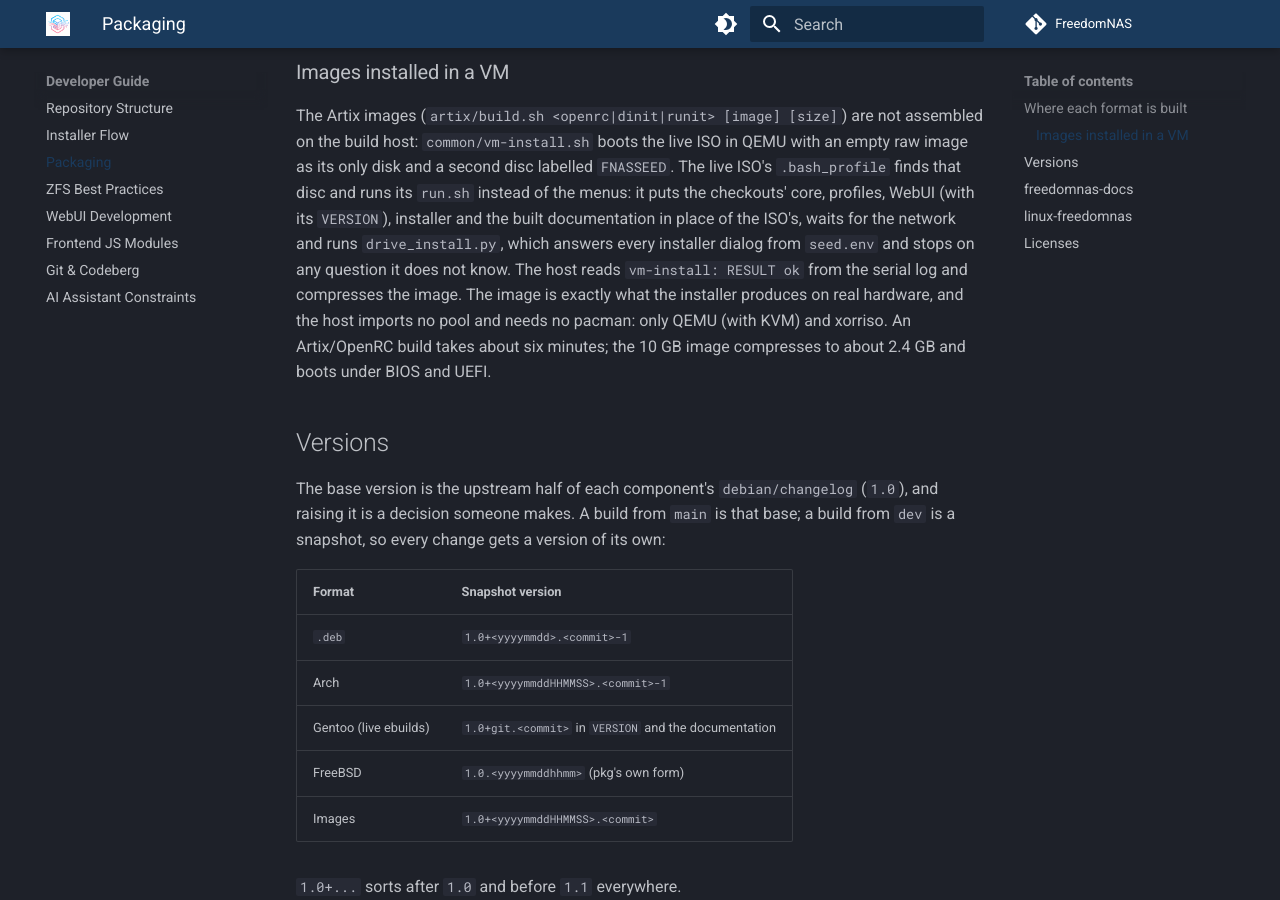
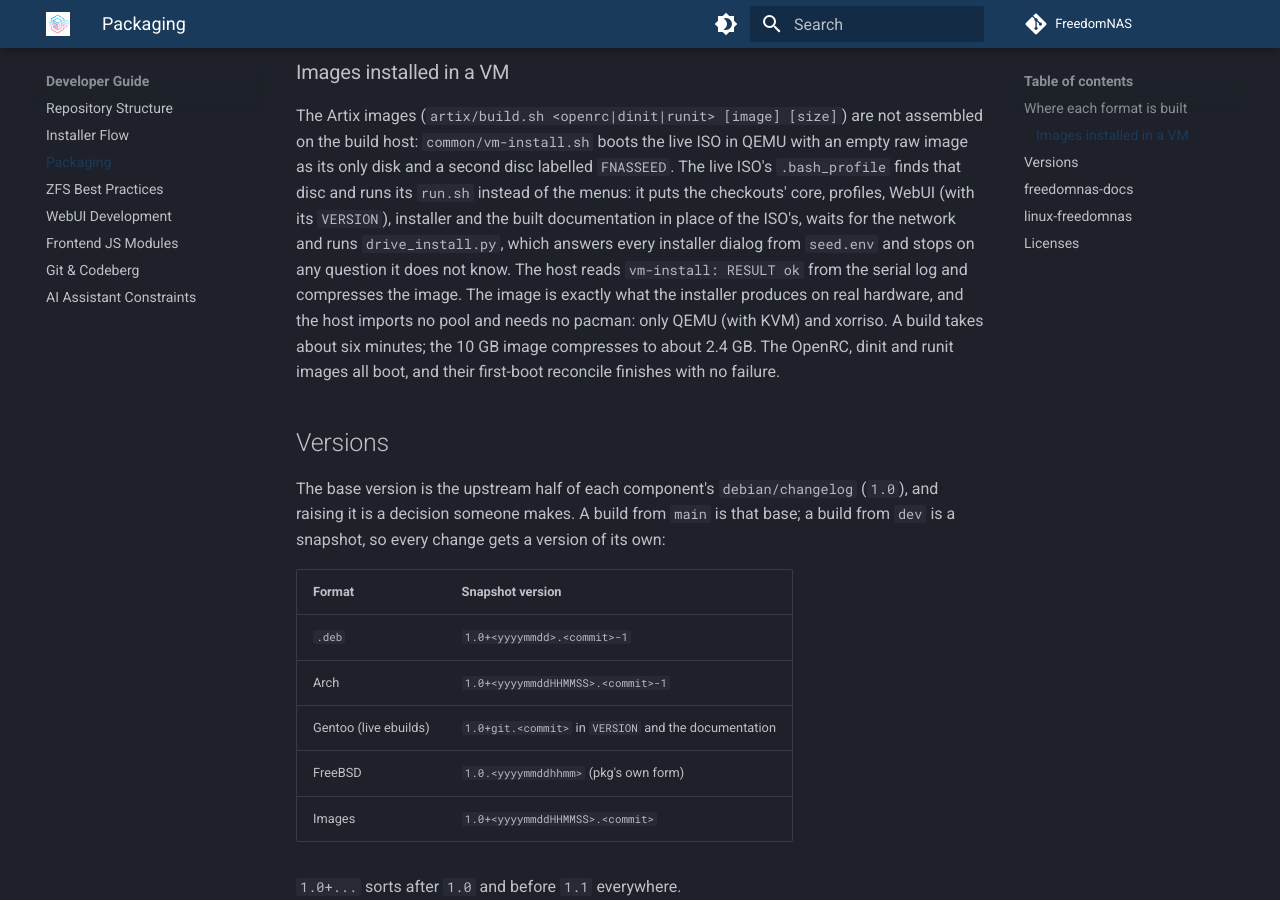
Before and after one commit to FreedomNAS/freedomnas-docs, an MkDocs documentation site: the page built from docs/developer/packaging.md, in a window 1280 px wide and 900 px high, scrolled down 1416 px. Built offline with MkDocs 1.6.1 and Material for MkDocs 9.7.7, drawn with Linux system fonts in a browser that asks for light colours.

Commit message:
Note that every Artix init builds and boots

```diff
--- a/docs/developer/packaging.md
+++ b/docs/developer/packaging.md
@@ -44,8 +44,9 @@ answers every installer dialog from `seed.env` and stops on any question it
 does not know. The host reads `vm-install: RESULT ok` from the serial log
 and compresses the image. The image is exactly what the installer produces
 on real hardware, and the host imports no pool and needs no pacman: only
-QEMU (with KVM) and xorriso. An Artix/OpenRC build takes about six minutes;
-the 10 GB image compresses to about 2.4 GB and boots under BIOS and UEFI.
+QEMU (with KVM) and xorriso. A build takes about six minutes; the 10 GB
+image compresses to about 2.4 GB. The OpenRC, dinit and runit images all
+boot, and their first-boot reconcile finishes with no failure.
 
 ## Versions
 
```
